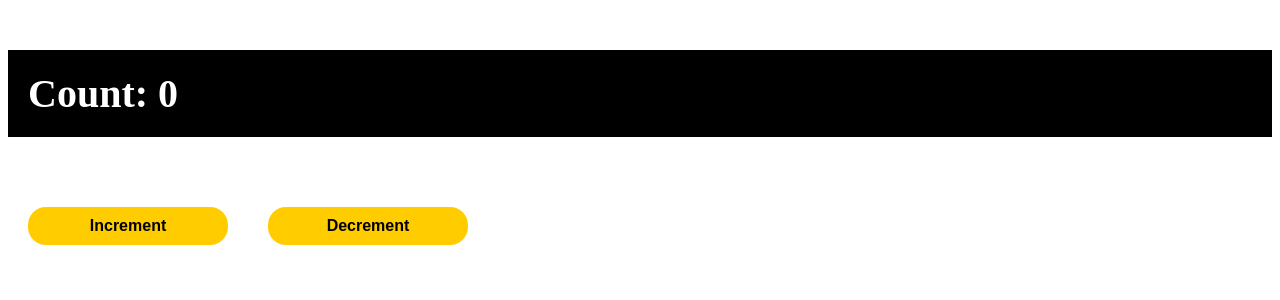
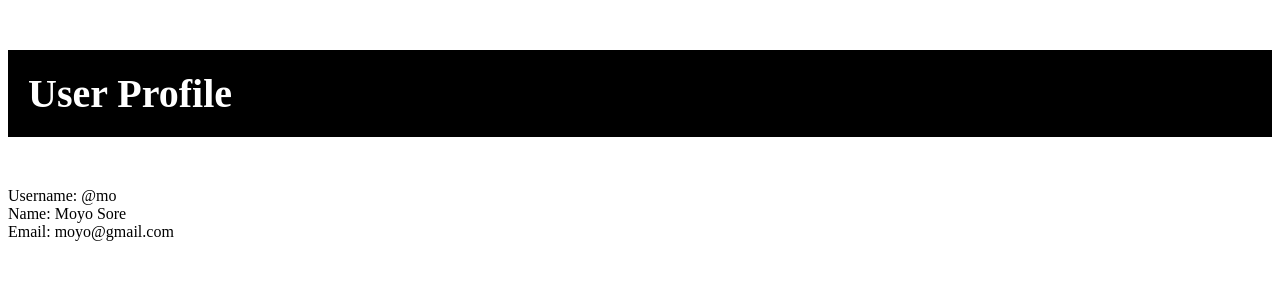
Before and after one commit to realMoyosore/react-app, a React (Create React App) app: page / in a window 1280 px wide. Shown: the top 300 px of the page. Built offline with nearby package versions, Linux system fonts and the light colour scheme.

Commit message:
useContext

```diff
--- a/src/App.js
+++ b/src/App.js
@@ -82,31 +82,58 @@
 // export default App;
 
 //React useState
-import React, { useState } from "react";
+// import React, { useState } from "react";
 
-//Create root component
+// //Create root component
+// function App() {
+//   //Define state
+//   const [count, setCount] = useState(0);
+
+//   //Function to increment the count
+//   const handleIncrement = (event) => {
+//     event.preventDefault();
+//     setCount((prevCount) => prevCount + 1);
+//   };
+
+//   //Function to decrement count
+//   const handleDecrement = (event) => {
+//     event.preventDefault();
+//     setCount((prevCount => prevCount - 1));
+//   };
+
+//   return (
+//     <section>
+//       <h1>Count: {count}</h1>
+//       <button onClick={handleIncrement}>Increment</button>
+//       <button onClick={handleDecrement}>Decrement</button>
+//     </section>
+//   );
+// }
+
+// export default App;
+
+
+//React useContext
+import React from "react";
+
+//User profile function
+const UserProfile = () => {
+  return (
+    <>
+      <h1>User Profile</h1>
+      <div>Username: @mo</div>
+      <div>Name: Moyo Sore</div>
+      <div>Email: moyo@gmail.com</div>
+    </>
+  );
+}
+
+//Root Component
 function App() {
-  //Define state
-  const [count, setCount] = useState(0);
-
-  //Function to increment the count
-  const handleIncrement = (event) => {
-    event.preventDefault();
-    setCount((prevCount) => prevCount + 1);
-  };
-
-  //Function to decrement count
-  const handleDecrement = (event) => {
-    event.preventDefault();
-    setCount((prevCount => prevCount - 1));
-  };
-
   return (
-    <section>
-      <h1>Count: {count}</h1>
-      <button onClick={handleIncrement}>Increment</button>
-      <button onClick={handleDecrement}>Decrement</button>
-    </section>
+    <div>
+      <UserProfile/>
+    </div>
   );
 }
 
```
